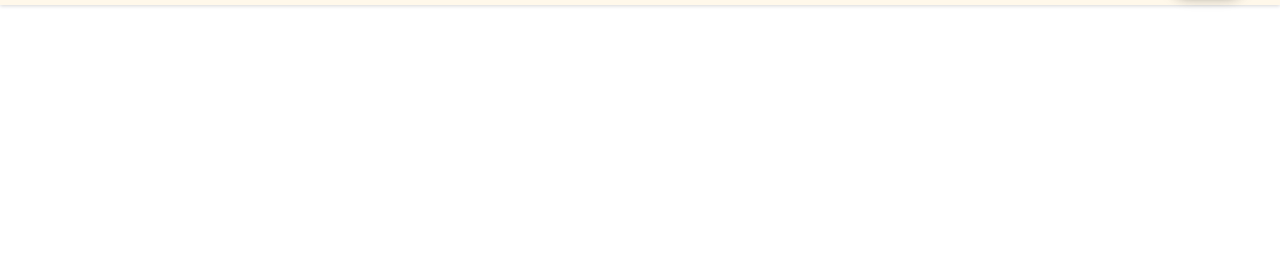
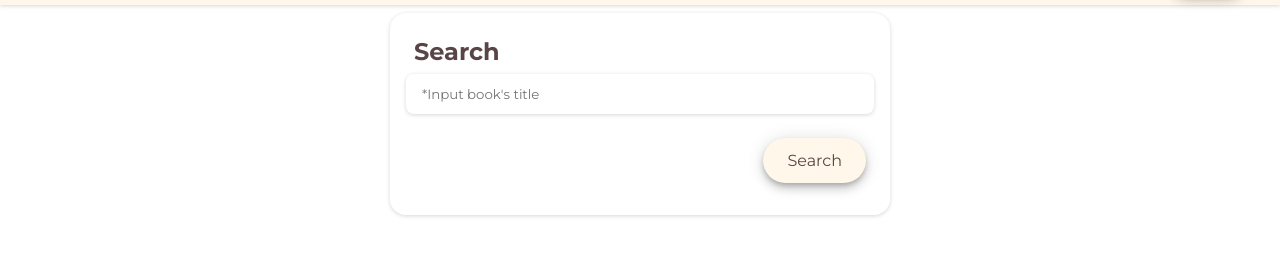
Before and after one commit to muhammadderic/bookshelf-management-system, a plain HTML site: page index.html in a window 1280 px wide. Shown: the part 59-314 px from the top of the page. Drawn offline with nearby package versions, Linux system fonts and the light colour scheme.

Commit message:
Create search section and styling

```diff
--- a/index.html
+++ b/index.html
@@ -36,6 +36,20 @@
   </header>
 
   <!-- ===== SEARCH ===== -->
+  <section id="search" class="container">
+    <p class="section__title">Search</p>
+    <form>
+      <div class="form__field">
+        <input id="input-search" type="text" class="form__input" placeholder="*Input book's title">
+      </div>
+      <div class="form__button d-flex jc-end">
+        <button id="search-button" class="btn">Search</button>
+      </div>
+    </form>
+    <div id="search-result">
+    </div>
+  </section>
+
   <!-- ===== ADD BOOK ===== -->
   <!-- ===== READING BOOKS ===== -->
   <!-- ===== FINISHED BOOKS ===== -->
--- a/style.css
+++ b/style.css
@@ -33,6 +33,14 @@ a {
   background: var(--l-brown);
   color: var(--cream);
   transition-duration: 0.3s;
+}
+
+.container {
+  width: 500px;
+  margin: 0.5rem auto;
+  padding: 1rem;
+  border-radius: 1rem;
+  box-shadow: rgba(0, 0, 0, 0.16) 0px 1px 4px;
 }
 
 /* ===== BEHAVIOURS ===== */
@@ -82,6 +90,52 @@ a {
 }
 
 /* ----- Search ----- */
+.section__title {
+  margin: 0.5rem;
+  font-size: 1.5rem;
+  font-weight: bold;
+}
+
+.form__field {
+  width: 100%;
+}
+
+.form__check {
+  margin: 0 1rem;
+}
+
+.form__input {
+  height: 2.5rem;
+  width: 100%;
+  margin-bottom: 1rem;
+  padding: 0 1rem;
+  border: none;
+  border-radius: 0.5rem;
+  box-shadow: rgba(0, 0, 0, 0.16) 0px 1px 4px;
+}
+
+.form__button {
+  margin: 0.5rem;
+}
+
+.status-book {
+  padding: 0.5rem 1rem;
+  color: var(--cream);
+  border-radius: 0.5rem;
+}
+
+#search-result {
+  margin: 1rem 0;
+}
+
+.status-reading {
+  background-color: var(--l-brown);
+}
+
+.status-finished {
+  background-color: var(--d-brown);
+}
+
 /* ----- Add Book ----- */
 /* ----- Reading Books ----- */
 /* ----- Finished Books ----- */
```
